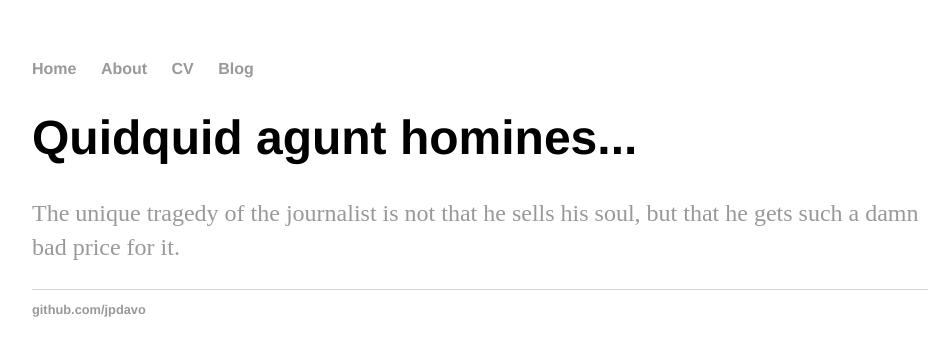
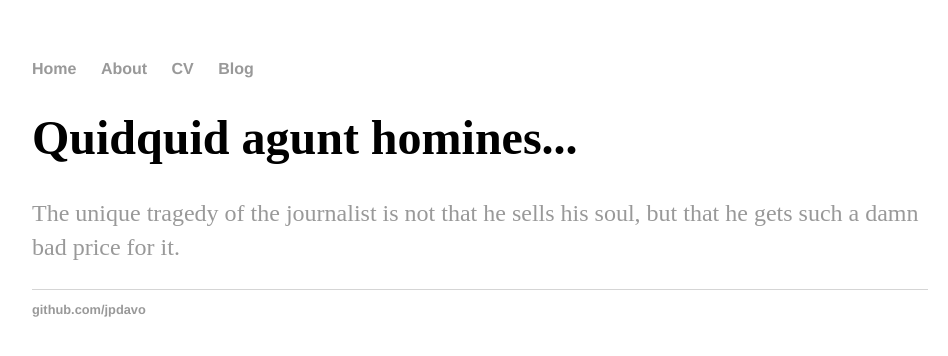
Before and after one commit to jpdavo/jpdavo.github.io, a Jekyll site: the page built from index.html, in a window 1280 px wide. Shown: the top 356 px of the page, without its empty margins (160-1108 px from the left). Built offline with Jekyll 4.4.1, drawn with Linux system fonts in a browser that asks for light colours.

Commit message:
Update main.css

```diff
--- a/css/main.css
+++ b/css/main.css
@@ -21,7 +21,7 @@ a:hover {
 }
 h1 {
     font-size: 3em;
-    font-family:'Helvetica', 'Arial', 'Sans-Serif';
+    font-family:'Computer Modern', 'Times New Roman', 'Times', 'Serif';
 }
 p {
     font-size: 1.5em;
```
